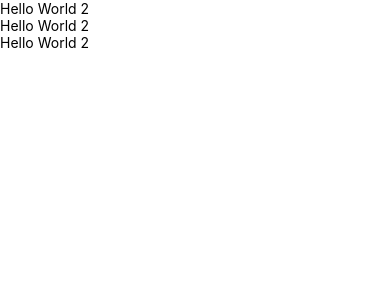
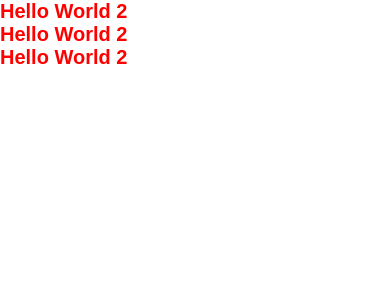
Before and after one commit to shivam04/HelloWorldApp, a React Native app: screen / in a window 390 px wide. Shown: the top 300 px of the page. Built offline with nearby package versions, Linux system fonts and the light colour scheme.

Commit message:
styleshets

```diff
--- a/components/MyText/MyText.tsx
+++ b/components/MyText/MyText.tsx
@@ -1,8 +1,9 @@
 import { Text } from "react-native"
+import style from "./Style";
 
 const MyText = () => {
     return (
-        <Text>Hello World 2</Text>
+        <Text style={[style.text, style.fontStyles]}>Hello World 2</Text>
     )
 }
 
--- /dev/null
+++ b/components/MyText/Style.ts
@@ -0,0 +1,14 @@
+import { StyleSheet } from "react-native";
+
+const style = StyleSheet.create({
+    text: {
+        fontSize: 20,
+        color: 'red'
+    },
+    fontStyles: {
+        fontFamily: 'Arial',
+        fontWeight: 900
+    }
+});
+
+export default style;
```
